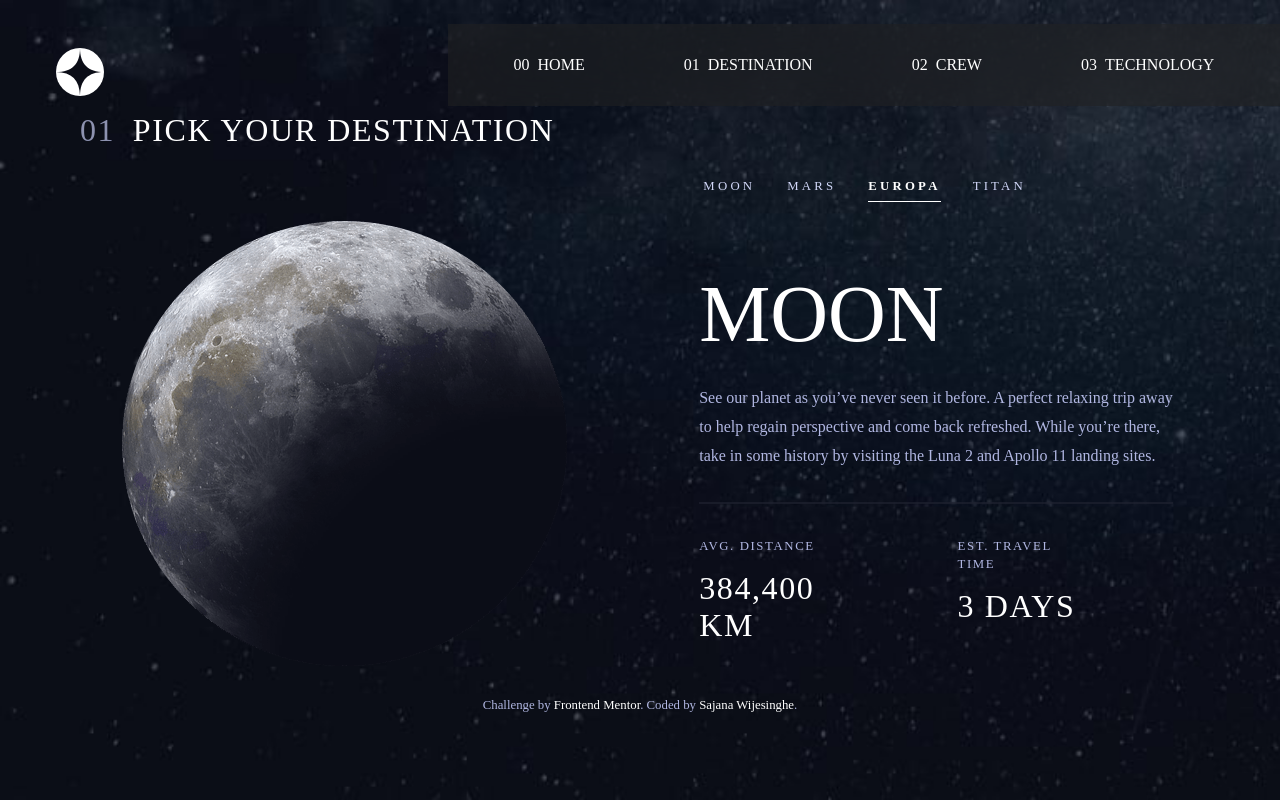
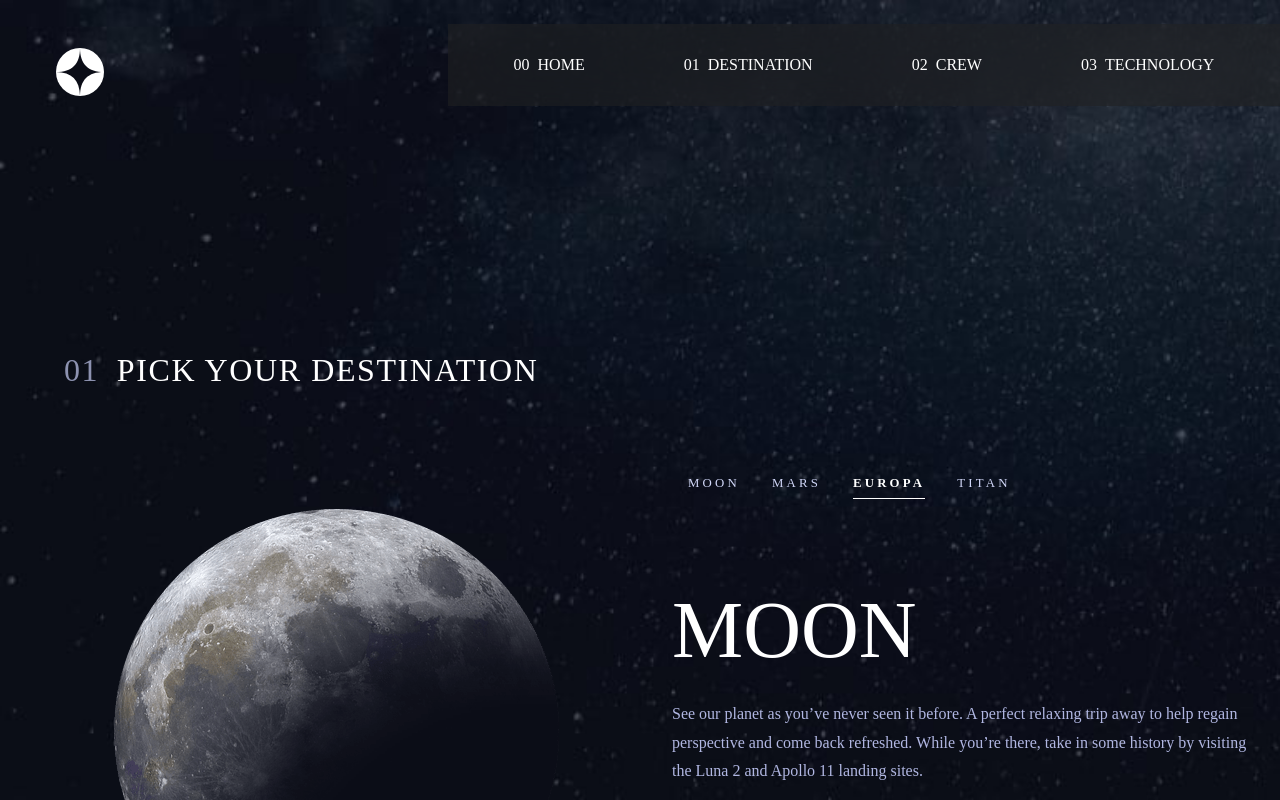
Before and after one commit to StormKing969/space-tourism-website, a React (Create React App) app: page /destination/europa in a window 1280 px wide. Shown: the top 800 px of the page. Built offline with nearby package versions, Linux system fonts and the light colour scheme.

Commit message:
css responsive fixes

```diff
--- a/public/css/main.css
+++ b/public/css/main.css
@@ -342,6 +342,7 @@ body {
           align-items: center;
   color: #b1b7e2;
   padding: 1rem;
+  margin: 2rem auto;
 }
 
 .destination_container h5 {
@@ -540,7 +541,9 @@ body {
 
 @media screen and (min-width: 1020px) {
   .destination_container {
-    padding: 0 3rem;
+    height: 100%;
+    margin: 25% 0;
+    padding: 0 2rem;
     display: -ms-grid;
     display: grid;
     -ms-grid-columns: 1fr 1fr;
@@ -556,6 +559,7 @@ body {
     grid-area: page_title;
     font-size: 2rem;
     font-weight: 400;
+    margin-bottom: 3rem;
   }
   .destination_img {
     -ms-grid-row: 2;
@@ -574,7 +578,7 @@ body {
     grid-area: planet_selection;
     text-align: left;
     padding: 0;
-    margin: 0 8%;
+    margin: 0 0 0 2rem;
   }
   .destination_name {
     margin: 0;
@@ -592,6 +596,7 @@ body {
     -ms-grid-row: 3;
     -ms-grid-column: 2;
     grid-area: selected_planet_info;
+    margin: 0 0 0 2rem;
   }
   .destinationCard_content {
     display: -webkit-box;
--- a/scss/components/destination/_destination.scss
+++ b/scss/components/destination/_destination.scss
@@ -5,6 +5,7 @@
     align-items: center;
     color: $text-color;
     padding: 1rem;
+    margin: 2rem auto;
 
     h5 {
         letter-spacing: .1rem;
@@ -196,7 +197,9 @@
 
 @media screen and (min-width: 1020px) {
     .destination_container {
-        padding: 0 3rem;
+        height: 100%;
+        margin: 25% 0;
+        padding: 0 2rem;
         display: grid;
         grid-template-columns: 1fr 1fr;
         grid-template-areas:
@@ -208,6 +211,7 @@
             grid-area: page_title;
             font-size: 2rem;
             font-weight: 400;
+            margin-bottom: 3rem;
         }
     }
 
@@ -225,7 +229,7 @@
         grid-area: planet_selection;
         text-align: left;
         padding: 0;
-        margin: 0 8%;
+        margin: 0 0 0 2rem;
     }
 
     .destination_name {
@@ -237,6 +241,7 @@
 
     .destination_description {
         grid-area: selected_planet_info;
+        margin: 0 0 0 2rem;
     }
 
     .destinationCard_content {
@@ -257,6 +262,7 @@
     }
 
     .destination_fact_container {
+        // text-align: center;
         margin-right: 5rem;
     }
 }
```
